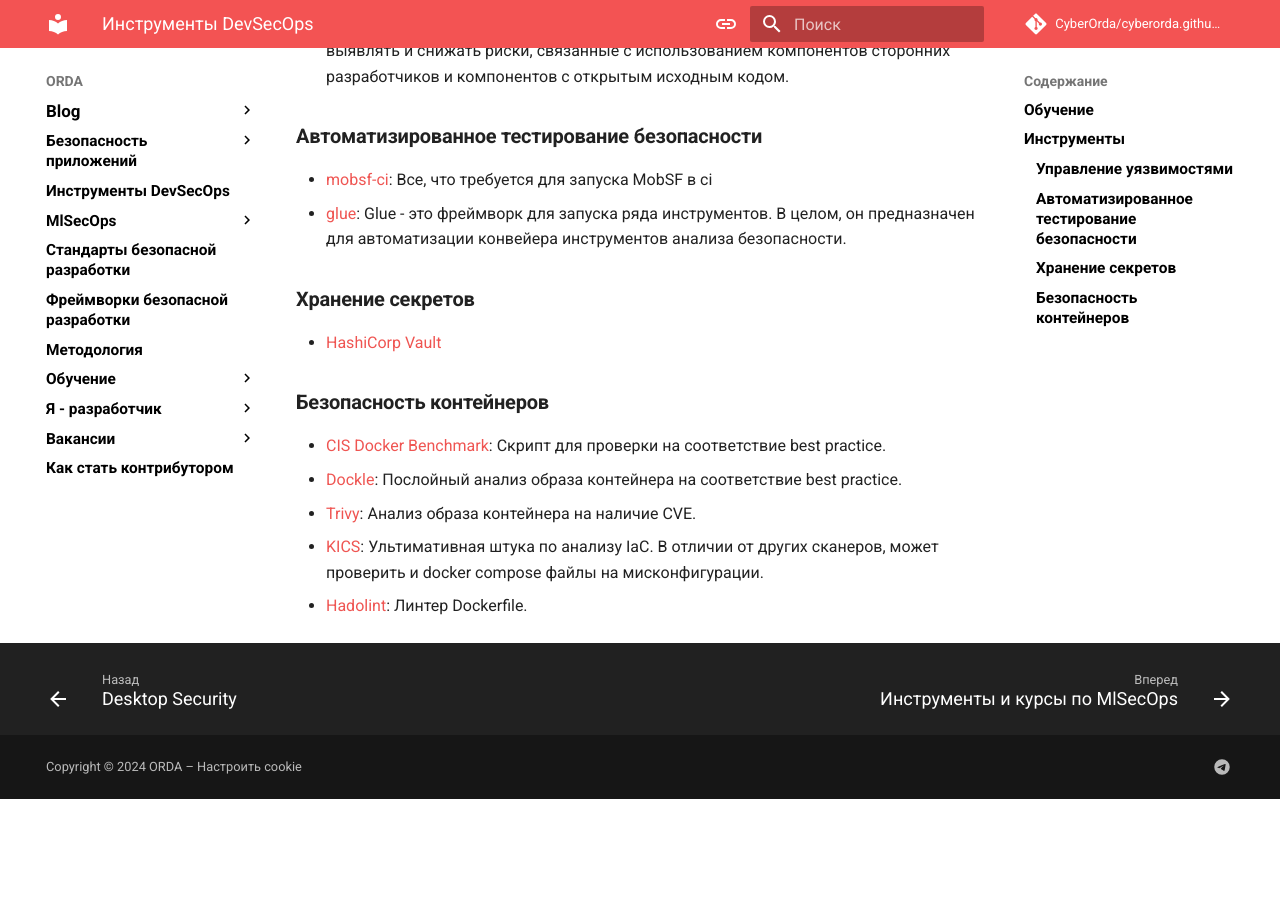
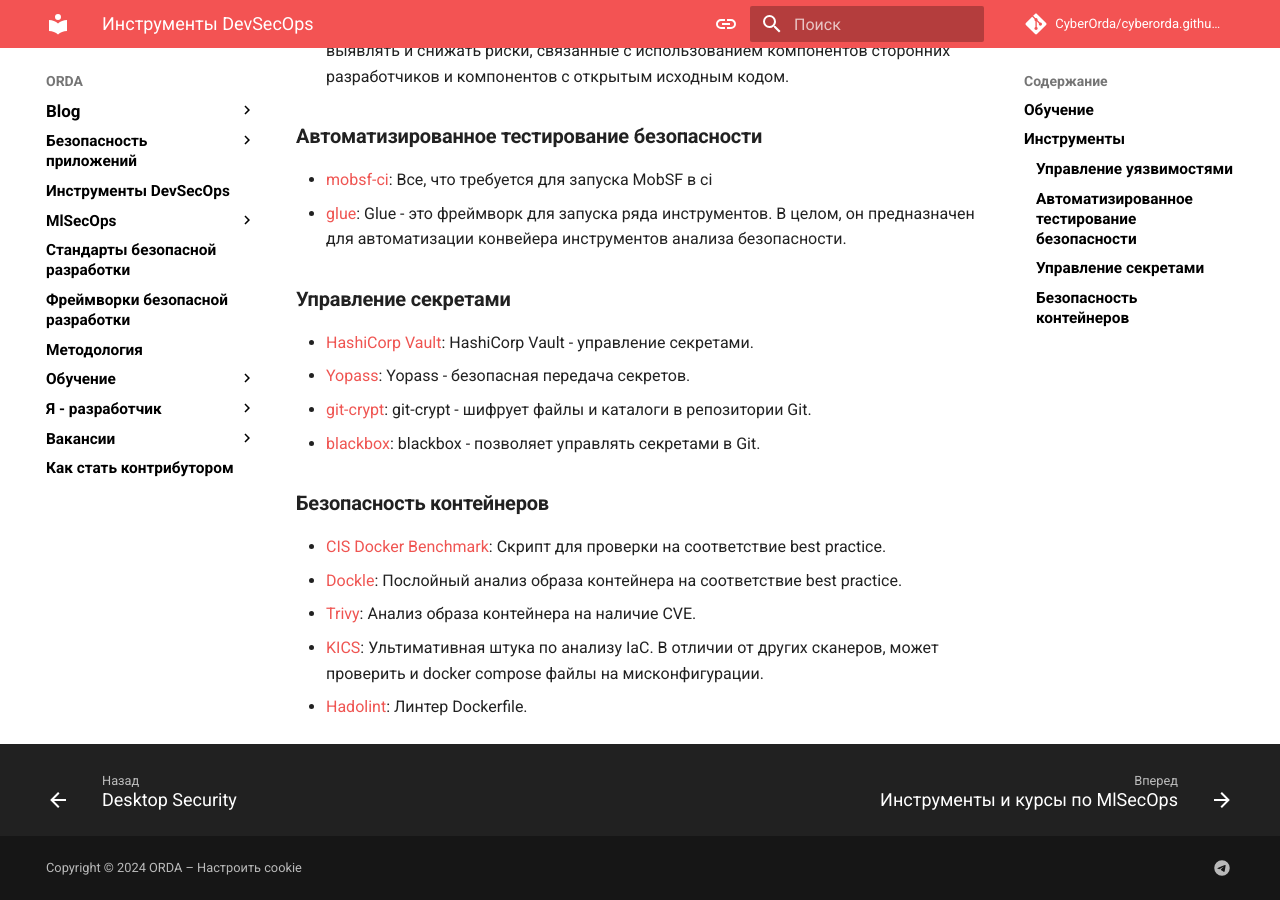
Before and after one commit to CyberOrda/cyberorda.github.io, an MkDocs documentation site: the page built from docs/DevSecOps.md, in a window 1280 px wide and 900 px high, scrolled down 1090 px. Built offline with MkDocs 1.6.1 and Material for MkDocs 9.7.7, drawn with Linux system fonts in a browser that asks for light colours; comment, search, counter and statistics services are not loaded; before the commit the page ends 1889 px from its top, so only the background shows below that.

Commit message:
Secrets management

```diff
--- a/docs/DevSecOps.md
+++ b/docs/DevSecOps.md
@@ -33,9 +33,12 @@
 - [mobsf-ci](https://github.com/Soluto/mobsf-ci): Все, что требуется для запуска MobSF в ci
 - [glue](https://github.com/OWASP/glue): Glue - это фреймворк для запуска ряда инструментов. В целом, он предназначен для автоматизации конвейера инструментов анализа безопасности.
 
-### **Хранениe секретов**
+### **Управление секретами**
 
-- [HashiCorp Vault](https://github.com/hashicorp/vault)
+- [HashiCorp Vault](https://github.com/hashicorp/vault): HashiCorp Vault - управление секретами.
+- [Yopass](https://github.com/jhaals/yopass): Yopass - безопасная передача секретов.
+- [git-crypt](https://github.com/AGWA/git-crypt): git-crypt - шифрует файлы и каталоги в репозитории Git.
+- [blackbox](https://github.com/StackExchange/blackbox): blackbox - позволяет управлять секретами в Git.
 
 ### **Безопасность контейнеров**
 
```
